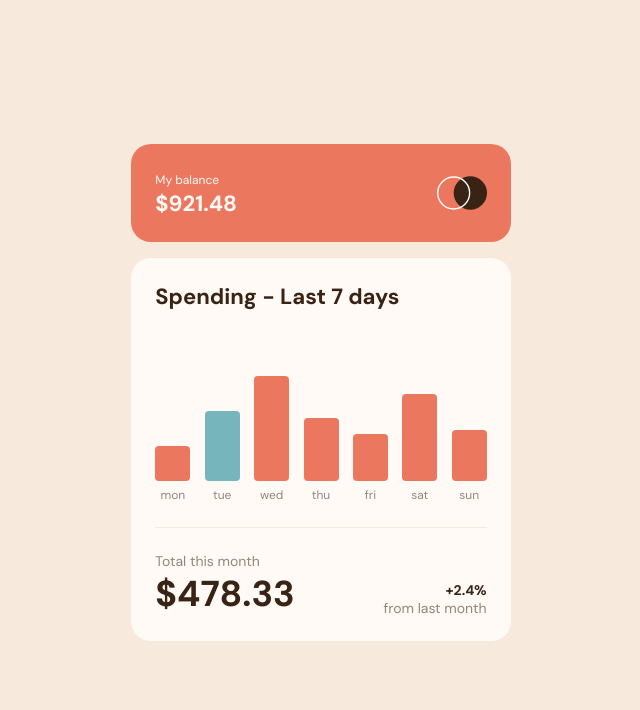
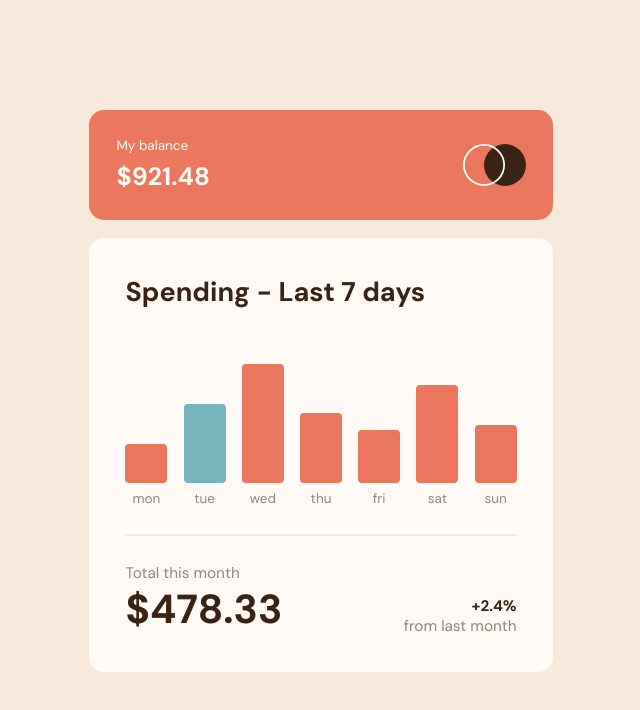
Before and after one commit to alastair-fletcher/FEM-expenses-chart-component, a plain HTML site: page index.html in a window 1280 px wide. Shown: the whole page, without its empty margins (319-959 px from the left). Drawn offline with Linux system fonts and the light colour scheme.

Commit message:
style: Implement BEM methodology and tweak CSS

```diff
--- a/index.html
+++ b/index.html
@@ -21,24 +21,26 @@
   </head>
   <body>
     <main>
-      <div class="balance-section">
-        <div class="balance-section-text">
+      <div class="header">
+        <div class="header__balance">
           <span>My balance</span>
-          <h1>$921.48</h1>
+          <span class="header__balance--amount">$921.48</span>
         </div>
         <img src="/images/logo.svg" alt="logo" />
       </div>
 
-      <div class="spending-section">
-        <h1>Spending - Last 7 days</h1>
-        <div class="bar-graph"></div>
+      <div class="container">
+        <span class="title">Spending - Last 7 days</span>
+
+        <div class="chart"></div>
         <hr />
-        <div class="total-section">
-          <div class="total-month">
+
+        <div class="total">
+          <div class="total__thismonth">
             <span>Total this month</span>
-            <span class="bold" id="total-spent">$478.33</span>
+            <span class="bold total-spent">$478.33</span>
           </div>
-          <div class="percentage">
+          <div class="total__lastmonth">
             <span class="bold">+2.4%</span>
             <span>from last month</span>
           </div>
--- a/index.js
+++ b/index.js
@@ -30,31 +30,30 @@ const days = [
   },
 ];
 
-const barGraph = document.querySelector('.bar-graph');
+const barChart = document.querySelector('.chart');
 
 let currentDay = new Date().getDay() - 1;
 
 for (let i = 0; i < days.length; i++) {
   // create bar graph elements for each day
-  const daySpends = document.createElement('div');
-  daySpends.classList.add('day-spends');
+  const chartData = document.createElement('div');
+  chartData.classList.add('chart__data');
   const bar = document.createElement('div');
-  bar.classList.add('bar');
+  bar.classList.add('chart__data--bar');
   const day = document.createElement('span');
-  day.classList.add('day');
-  const totalSpentDay = document.createElement('span');
-  totalSpentDay.classList.add('total-spent-day');
-  totalSpentDay.classList.add('hide');
+  day.classList.add('chart__data--day');
+  const toolTip = document.createElement('span');
+  toolTip.classList.add('chart__data--tooltip');
 
   // add elements to DOM
-  barGraph.appendChild(daySpends);
-  daySpends.appendChild(bar);
-  bar.appendChild(totalSpentDay);
-  daySpends.appendChild(day);
-  totalSpentDay.innerHTML = `$${days[i].amount}`;
+  barChart.appendChild(chartData);
+  chartData.appendChild(bar);
+  bar.appendChild(toolTip);
+  chartData.appendChild(day);
+  toolTip.innerHTML = `$${days[i].amount}`;
   day.innerHTML = days[i].day;
-  bar.style.height = `${days[i].amount * 2}px`;
+  bar.style.height = `${days[i].amount * 1.15}%`;
 
   // add styles for current day
-  i === currentDay && bar.classList.add('current-day');
+  i === currentDay && bar.classList.add('chart__data--today');
 }
--- a/scss/style.scss
+++ b/scss/style.scss
@@ -16,55 +16,61 @@ body {
   background-color: $Very-pale-orange;
   display: flex;
   font-family: 'DM Sans', sans-serif;
+  font-size: 18px;
   font-weight: 400;
   justify-content: center;
   min-height: 100vh;
 }
 
 main {
-  .balance-section,
-  .spending-section {
-    border-radius: 20px;
+  .header,
+  .container {
+    background-color: $Soft-red;
+    border-radius: 15px;
+    color: $Cream;
     display: flex;
+    justify-content: space-between;
     margin-bottom: 1em;
-    max-width: 400px;
     padding: 1.5em;
 
-    h1 {
-      font-size: 22px;
+    .header__balance {
+      display: flex;
+      flex-direction: column;
+
+      .header__balance--amount {
+        font-size: 1.4em;
+        font-weight: 700;
+        margin-top: 0.25em;
+      }
+    }
+
+    img {
+      width: 3.5em;
     }
 
     span {
-      font-size: 12px;
+      font-size: 0.75em;
     }
   }
 
-  .balance-section {
-    background-color: $Soft-red;
-    justify-content: space-between;
-
-    .balance-section-text {
-      color: $Cream;
-    }
-
-    img {
-      width: 50px;
-    }
-  }
-
-  .spending-section {
+  .container {
     background-color: $Cream;
     color: $Dark-brown;
     flex-direction: column;
-    justify-content: space-between;
+    padding: 2em;
 
-    .bar-graph {
+    .title {
+      font-size: 1.5em;
+      font-weight: 700;
+    }
+
+    .chart {
       display: flex;
-      height: 12em;
+      height: 11em;
       justify-content: space-between;
       margin-bottom: 1.5em;
 
-      .day-spends {
+      .chart__data {
         align-items: center;
         color: $Medium-brown;
         display: flex;
@@ -76,48 +82,44 @@ main {
           margin-right: 0;
         }
 
-        .total-spent-day {
-          background-color: $Dark-brown;
-          border-radius: 4px;
-          color: $Cream;
-          font-size: 12px;
-          margin-bottom: 0.5em;
-          padding: 0.5em 0.3em;
-          text-align: center;
-          width: 50px;
-        }
-
-        .bar {
+        .chart__data--bar {
           background-color: $Soft-red;
           border-radius: 4px;
           display: inline-block;
           position: relative;
-          width: 35px;
+          width: 42px;
         }
 
-        .bar .total-spent-day {
-          bottom: 100%;
-          left: 50%;
-          margin-left: -25px;
-          position: absolute;
-          visibility: hidden;
-          z-index: 1;
-        }
-
-        .bar:hover .total-spent-day {
-          visibility: visible;
-        }
-
-        .bar:hover {
+        .chart__data--bar:hover {
           cursor: pointer;
           filter: brightness(130%);
         }
 
-        .day {
+        .chart__data--bar .chart__data--tooltip {
+          background-color: $Dark-brown;
+          border-radius: 4px;
+          bottom: 100%;
+          color: $Cream;
+          left: 50%;
+          margin-bottom: 0.5em;
+          margin-left: -30px;
+          padding: 0.5em 0.3em;
+          position: absolute;
+          text-align: center;
+          visibility: hidden;
+          width: 60px;
+          z-index: 1;
+        }
+
+        .chart__data--bar:hover .chart__data--tooltip {
+          visibility: visible;
+        }
+
+        .chart__data--day {
           margin-top: 0.5em;
         }
 
-        .current-day {
+        .chart__data--today {
           background-color: $Cyan;
         }
       }
@@ -126,33 +128,34 @@ main {
     hr {
       background-color: $Very-pale-orange;
       border: none;
-      height: 1px;
+      height: 2px;
     }
 
-    .total-section {
+    .total {
       color: $Medium-brown;
       display: flex;
       justify-content: space-between;
       margin-top: 1.5em;
 
-      .total-month,
-      .percentage {
+      .total__thismonth,
+      .total__lastmonth {
         display: flex;
         flex-direction: column;
 
         span {
-          font-size: 14px;
+          font-size: 0.85em;
         }
 
         .bold {
           color: $Dark-brown;
           font-weight: 700;
         }
-        #total-spent {
+
+        .total-spent {
           font-size: 2.25em;
         }
       }
-      .percentage {
+      .total__lastmonth {
         align-items: flex-end;
         align-self: flex-end;
       }
```
Also changed, not shown: css/style.min.css, 1 other file.
